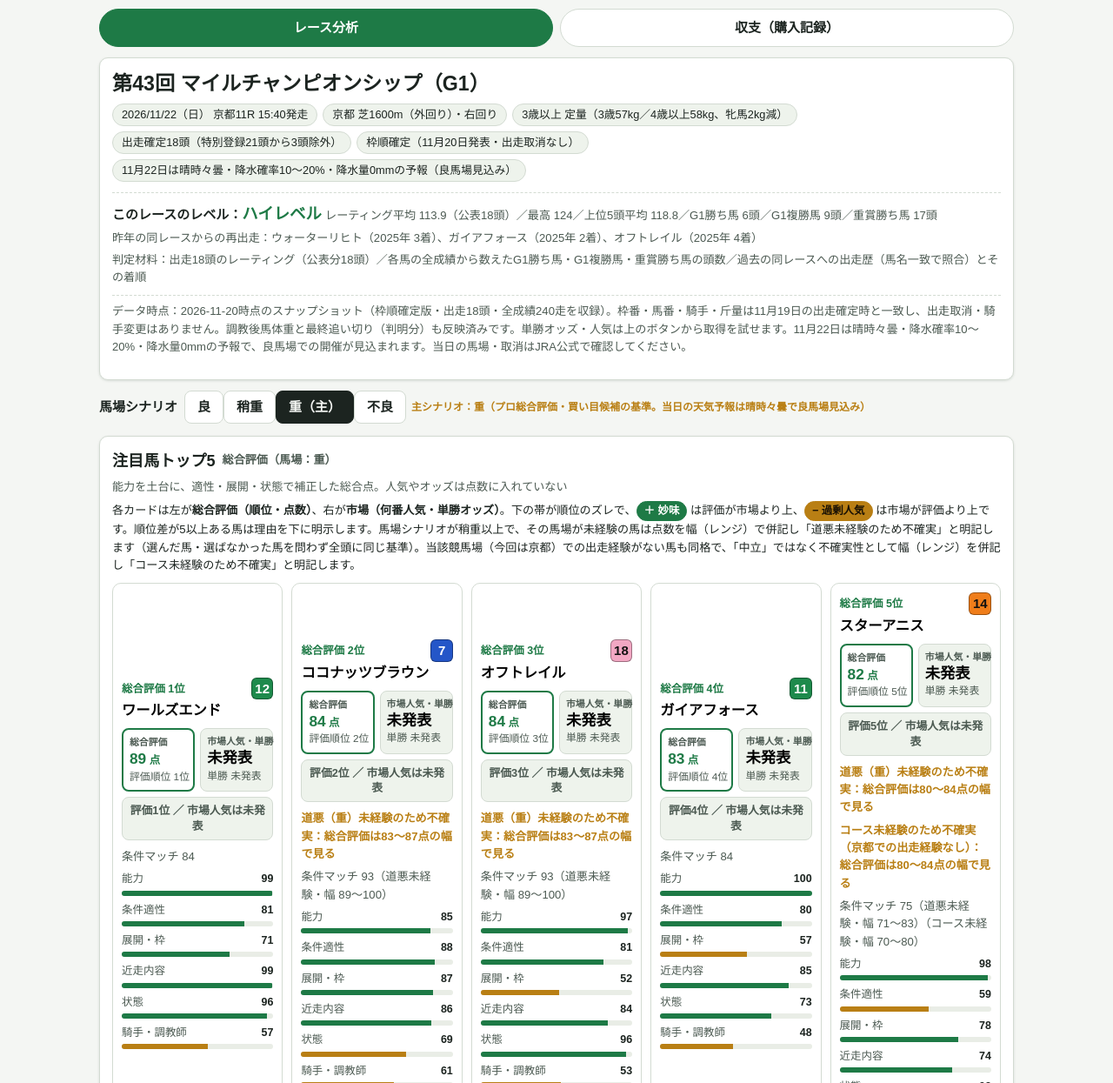
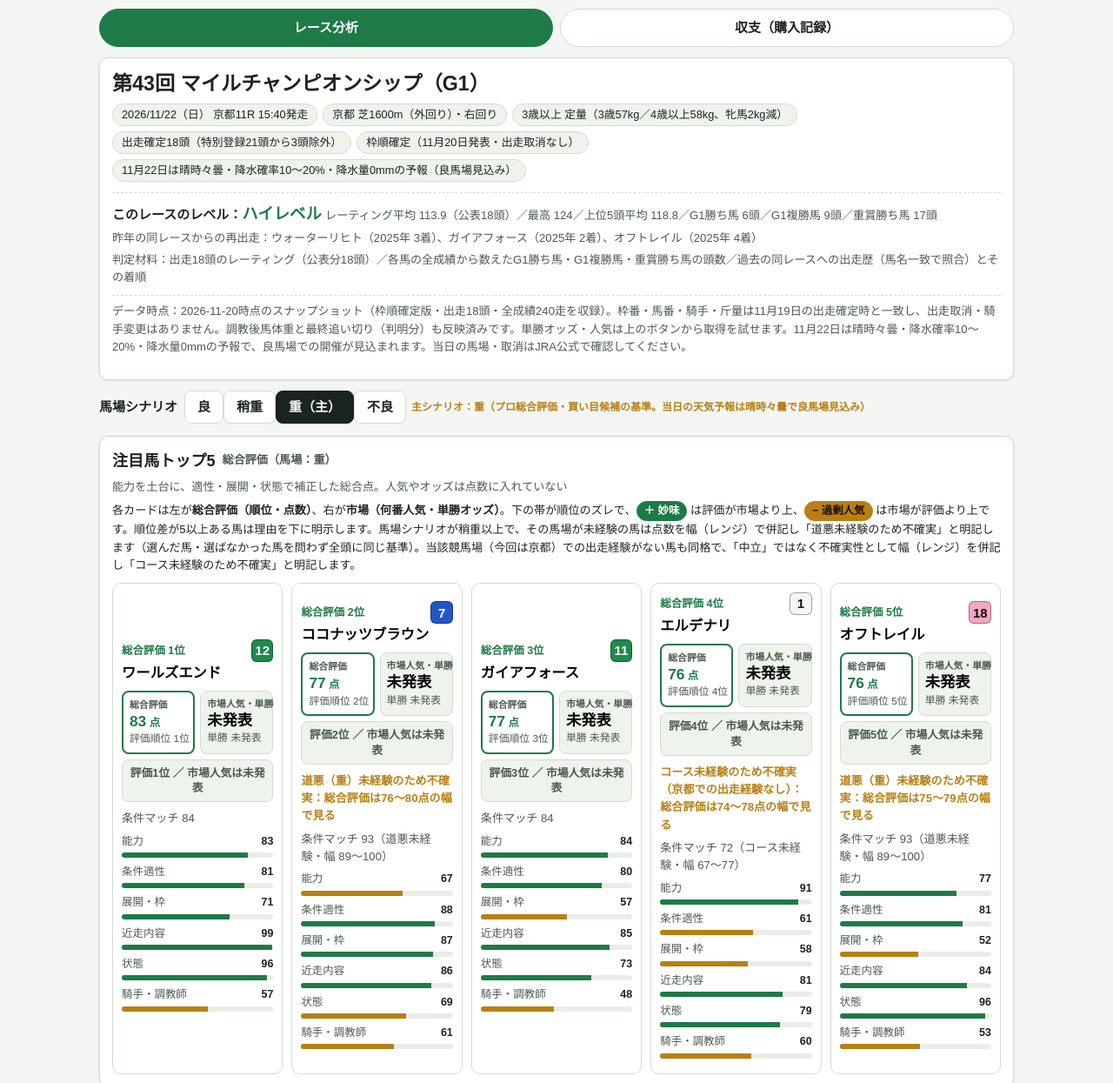
Before and after one commit to FRANKI3420/hourseRaceRecord, a plain HTML site: page index.html in a window 1280 px wide. Shown: the top 1245 px of the page at 87% size. Drawn offline with Linux system fonts and the light colour scheme.

Commit message:
能力のレーティング換算を再調整：(レーティング−95)×5 → (レーティング−100)×4。115以上で100点に張り付く圧縮を解消し、G1実勢レンジ102〜124が広く写るようにした

```diff
--- a/index.html
+++ b/index.html
@@ -1344,7 +1344,7 @@
   }
   function computeAbility(results, rating, levelMap) {
     const ratingVal = parseRatingValue(rating);
-    const ratingScore = ratingVal != null ? clampScore((ratingVal - 95) * 5) : null;
+    const ratingScore = ratingVal != null ? clampScore((ratingVal - 100) * 4) : null;
     const allScores = results.map((r) => correctedLevelScore(r, levelMap)).filter((s) => s != null).sort((a, b) => b - a);
     const gradedScores = results.filter((r) => levelClass(r.grade) >= 4).map((r) => correctedLevelScore(r, levelMap)).filter((s) => s != null).sort((a, b) => b - a);
     const basis = gradedScores.length > 0 ? gradedScores : allScores.map((s) => Math.round(s * 0.8));
@@ -3377,7 +3377,7 @@ function renderBasis() {
     <p class="small">坂は「ゴール前の上り坂／途中の下り坂（淀の坂型）／平坦」に分け、同タイプのコースでの成績で判定します。京都1600m外回りは「下りの淀の坂＋平坦な直線」として扱い、脚質軸には下りで流れが速くなる分岐を持ちます。</p>
     <h3>総合評価の内訳（プロの見方に沿った階層）</h3>
     <p class="small">総合評価は100点満点（旧称：プロ評価）。まず「能力」で土台を固め、「条件適性」と「展開・枠」で補正し、「近走内容」と「状態」で最終確認する、という階層で計算します。各層の意味は次のとおりです。<br>
-    <b>能力39点</b>：馬そのものの地力。レーティングと、過去に走ったレースのレベルで判定します。<br>
+    <b>能力39点</b>：馬そのものの地力。レーティングと、過去に走ったレースのレベルで判定します。レーティング換算は（レーティング−100）×4 を0〜100にクランプし、レーティング100を0点・125を100点として換算します（100＝重賞級の入口、125＝世界トップ級）。能力点はこのレーティング換算×0.5＋レベル補正・上位3走平均×0.35＋ベストラン×0.15で合成します。<br>
     <b>条件適性24点</b>：今回の馬場状態・競馬場・距離・芝かダートかへの向き不向き。コース特性との相性（特性フィット）も少し加味します。<br>
     <b>展開・枠14点</b>：脚質とレースの流れの合い方、枠順の有利・不利。<br>
     <b>近走内容10点</b>：最近のレース内容の良し悪し。着順だけでなく、相手の強さや着差まで見ます。<br>
```
